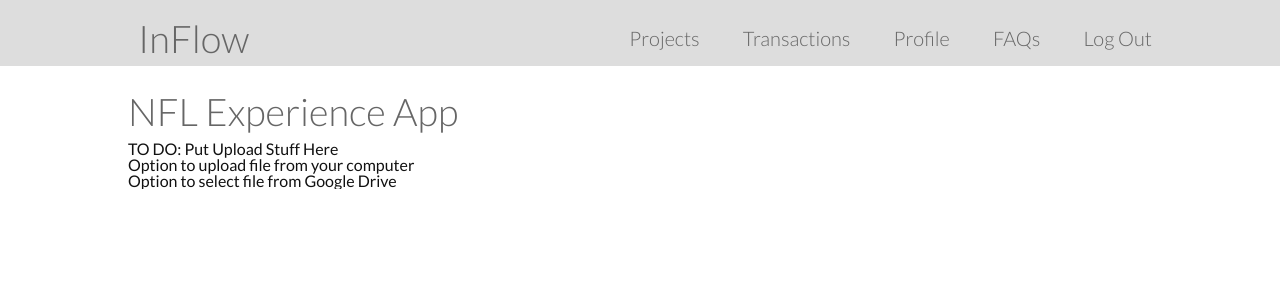
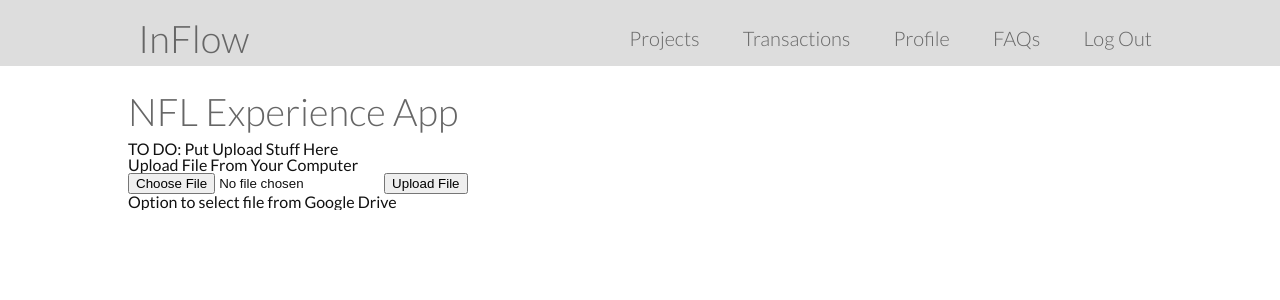
Before and after one commit to bkatchmar/InflowBaseCode, a Django app: page /inflow/demo/myprojects/upload-milestone/ in a window 1280 px wide. Shown: the top 300 px of the page. Run offline with Django 3.2, Linux system fonts and the light colour scheme; some libraries are stand-ins or nearby versions.

Commit message:
Changing up the S3 Upload based on all of the struggles I had to deal with tonight

```diff
--- a/inflowhq/inflowdemo/templates/project.upload.milestone.html
+++ b/inflowhq/inflowdemo/templates/project.upload.milestone.html
@@ -34,7 +34,12 @@
 	<main>
 		<div class="header">NFL Experience App</div>
 		<div>TO DO: Put Upload Stuff Here</div>
-		<div>Option to upload file from your computer</div>
+		<form method="post" enctype="multipart/form-data" action="{% url 'htmldemos:demo_preview_milestone' %}">
+			<div>Upload File From Your Computer</div>
+			<input type="file" name="deliverable" />
+			<input type="submit" value="Upload File" />
+			{% csrf_token %}
+		</form>
 		<div>Option to select file from Google Drive</div>
 	</main>
 	<script src="https://ajax.googleapis.com/ajax/libs/jquery/3.2.1/jquery.min.js"></script>
--- a/inflowhq/inflowdemo/views.py
+++ b/inflowhq/inflowdemo/views.py
@@ -1,7 +1,9 @@
 from django.shortcuts import render
 from django.views.generic import TemplateView
 
-import base64, urllib.request, mimetypes
+import base64, mimetypes
+import boto3
+import urllib.request
 
 class DemoLoginView(TemplateView):
     template_name = "demologin.html"
@@ -177,7 +179,52 @@ class DemoUploadMilestone(TemplateView):
 class DemoPreviewMilestone(TemplateView):
     template_name = "project.preview.milestone.html"
 
-    def get_context_data(self, **kwargs):
+    def get(self, request):
+        context = self.get_context_data(request)
+        return render(request, self.template_name, context)
+
+    def post(self, request):
+        context = {}
+
+        # Get data from the POST
+        uploaded_file = request.FILES.get("deliverable", False)
+
+        # If we have an actual file, time to prepare it to be uploaded to AWS
+        if uploaded_file != False:
+            context = { "useDefault" : False }
+            deliverable_key = uploaded_file.__str__()
+            amazon_destination_bucket_name = "inflow-upload-demo"
+            amazon_caller_resource = boto3.resource("s3", region_name="us-east-1",aws_access_key_id="AKIAIQKGNH2YH2ZD2DOQ", aws_secret_access_key="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")
+            amazon_caller_client = boto3.client("s3", region_name="us-east-1",aws_access_key_id="AKIAIQKGNH2YH2ZD2DOQ", aws_secret_access_key="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")
+
+            # Determine if we have to create a new bucket
+            bucket_list = amazon_caller_client.list_buckets()
+            need_to_create_bucket = True
+            for bucket in bucket_list["Buckets"]:
+                if bucket["Name"] == amazon_destination_bucket_name:
+                    need_to_create_bucket = False
+
+            # If we need to create a new bucket, do so
+            # TO DO: Make this a more streamlined process
+            if need_to_create_bucket:
+                amazon_caller_resource.create_bucket(Bucket=amazon_destination_bucket_name)
+
+            # Place the uploaded file in Amazon
+            amazon_caller_resource.Bucket(amazon_destination_bucket_name).put_object(ACL="public-read", Key=deliverable_key, Body=uploaded_file)
+
+            # Finally, get the newly created URL for the image and base64 encode it
+            path = ("https://s3.amazonaws.com/%s/%s" % (amazon_destination_bucket_name, deliverable_key))
+            print(path)
+            mime = mimetypes.guess_type(path)
+            image = urllib.request.urlopen(path)
+            image_64 = base64.encodestring(image.read())
+            context["imgData"] = u'data:%s;base64,%s' % (mime[0], str(image_64,"utf-8").replace("\n", ""))
+        else:
+            context = self.get_context_data(request)
+
+        return render(request, self.template_name, context)
+
+    def get_context_data(self, request, **kwargs):
         path = "https://www.fuzzyduk.com/wp-content/uploads/2017/04/MIN01WH.jpg"
         mime = mimetypes.guess_type(path)
         image = urllib.request.urlopen(path)
@@ -185,5 +232,6 @@ class DemoPreviewMilestone(TemplateView):
 
         # Call the base implementation first to get a context
         context = super(DemoPreviewMilestone, self).get_context_data(**kwargs)
+        context["useDefault"] = True
         context["imgData"] = u'data:%s;base64,%s' % (mime[0], str(image_64,"utf-8").replace("\n", ""))
         return context
```
Also changed, not shown: inflowhq/inflowdemo/templates/project.preview.milestone.html (+6 -1 lines).
